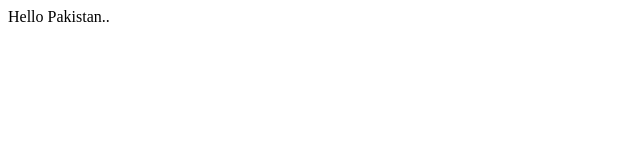
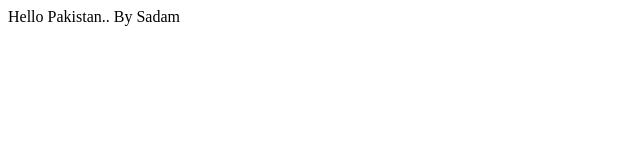
Before and after one commit to sadamccr/Bootcamp2020SampleOne, a plain HTML site: page index.html in a window 1280 px wide. Shown: the full height of the page, 0-640 px from the left. Drawn offline with Linux system fonts and the light colour scheme.

Commit message:
Update index.html

```diff
--- a/index.html
+++ b/index.html
@@ -8,7 +8,7 @@
 </head>
 
 <body>
-    Hello Pakistan..
+    Hello Pakistan.. By Sadam
 </body>
 
 </html>
```
